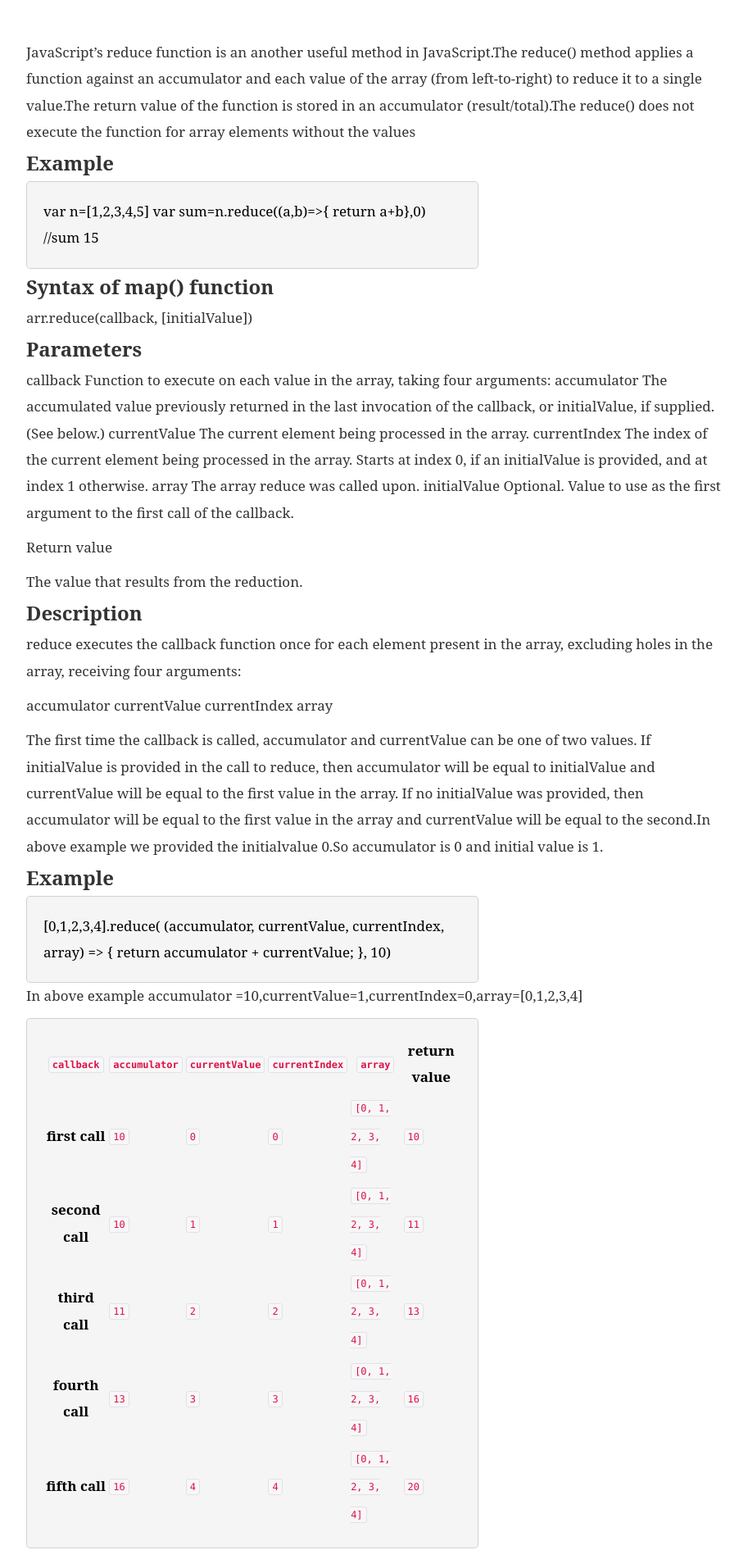
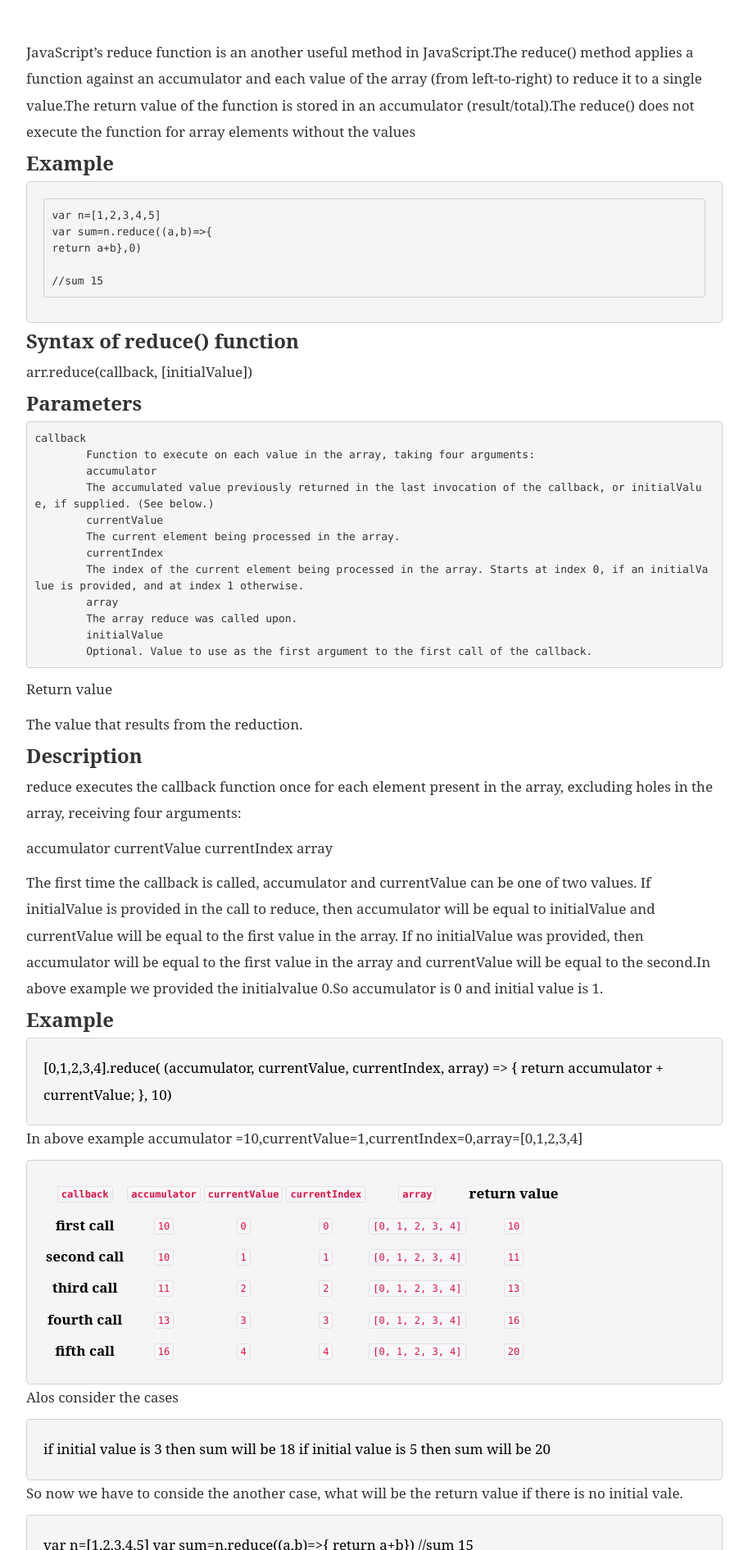
Before and after one commit to Vijayanpp/Scriptworlds, a Jekyll site: the page built from _posts/2017-01-08-reducefunction.md, in a window 1280 px wide. Shown: the part 480-2371 px from the top of the page at 82% size, without its empty margins (183-1096 px from the left). Built offline with Jekyll 4.4.1, drawn with Linux system fonts in a browser that asks for light colours; some web fonts are replaced.

Commit message:
commiting the values

```diff
--- a/_layouts/default.html
+++ b/_layouts/default.html
@@ -33,9 +33,13 @@
         	background: #f5f5f5;;
         	color:#000;
         	padding:20px;
-        	width:60%;
+        	min-width:60%;
         	border-radius:5px;
         	border:1px solid rgba(0,0,0,0.15);
+        }
+        td
+        {
+        	text-align: center;
         }
 
 		</style>
--- a/_posts/2017-01-08-reducefunction.md
+++ b/_posts/2017-01-08-reducefunction.md
@@ -8,20 +8,22 @@
 <h3>Example</h3>
 
 <div class='code'>
+<pre>
 var n=[1,2,3,4,5]
 var sum=n.reduce((a,b)=>{
 return a+b},0)
 
 //sum 15
+</pre>
 </div>
 
 
-<h3>Syntax of map() function</h3>
+<h3>Syntax of reduce() function</h3>
 
  arr.reduce(callback, [initialValue])
 
  <h3>Parameters</h3>
-
+<pre>
 callback
 	Function to execute on each value in the array, taking four arguments:
 	accumulator
@@ -34,7 +36,7 @@
 	The array reduce was called upon.
 	initialValue
 	Optional. Value to use as the first argument to the first call of the callback.
-
+</pre>
 Return value
 
 The value that results from the reduction.
```
